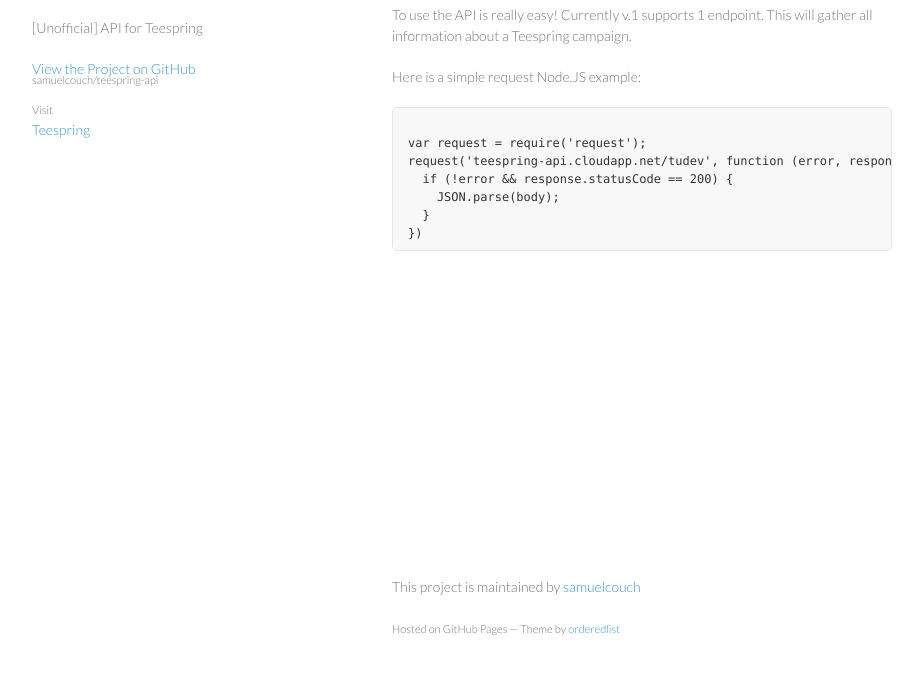
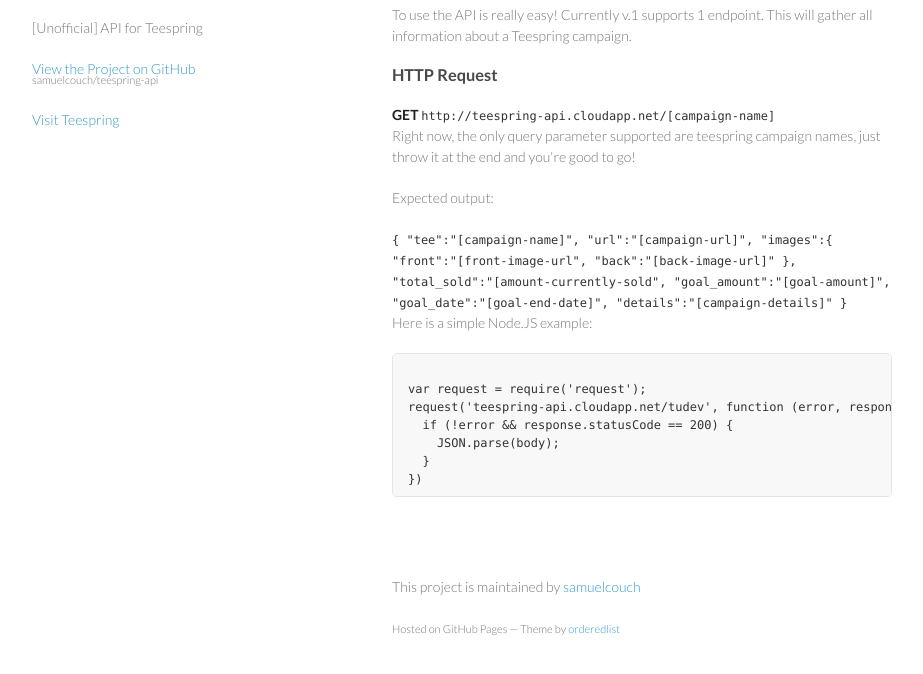
Before and after one commit to hmphu/teespring-api, a plain HTML site: page index.html in a window 1280 px wide. Shown: the part 92-766 px from the top of the page, without its empty margins (178-1101 px from the left). Drawn offline with Linux system fonts and the light colour scheme.

Commit message:
Update index.html

```diff
--- a/index.html
+++ b/index.html
@@ -19,13 +19,31 @@
         <p>[Unofficial] API for Teespring</p>
 
         <p class="view"><a href="https://github.com/samuelcouch/teespring-api">View the Project on GitHub <small>samuelcouch/teespring-api</small></a></p>
-        <p class="view"><a href="http://teespring.com/"><small>Visit</small> Teespring</a></p>
+        <p class="view"><a href="http://teespring.com/">Visit Teespring</a></p>
       </header>
       <section>
         <h3>Getting Started:</h3>
 
 <p>To use the API is really easy! Currently v.1 supports 1 endpoint. This will gather all information about a Teespring campaign.</p>
-<p>Here is a simple request Node.JS example:</p>
+<h3>HTTP Request</h3>
+<strong>GET</strong> <code>http://teespring-api.cloudapp.net/[campaign-name]</code>
+<p>Right now, the only query parameter supported are teespring campaign names, just throw it at the end and you're good to go!</p>
+<p>Expected output:</p>
+<code>
+  {
+   "tee":"[campaign-name]",
+   "url":"[campaign-url]",
+   "images":{
+      "front":"[front-image-url",
+      "back":"[back-image-url]"
+   },
+   "total_sold":"[amount-currently-sold",
+   "goal_amount":"[goal-amount]",
+   "goal_date":"[goal-end-date]",
+   "details":"[campaign-details]"
+}
+</code>
+<p>Here is a simple Node.JS example:</p>
 
 <pre><code>
 var request = require('request');
```
